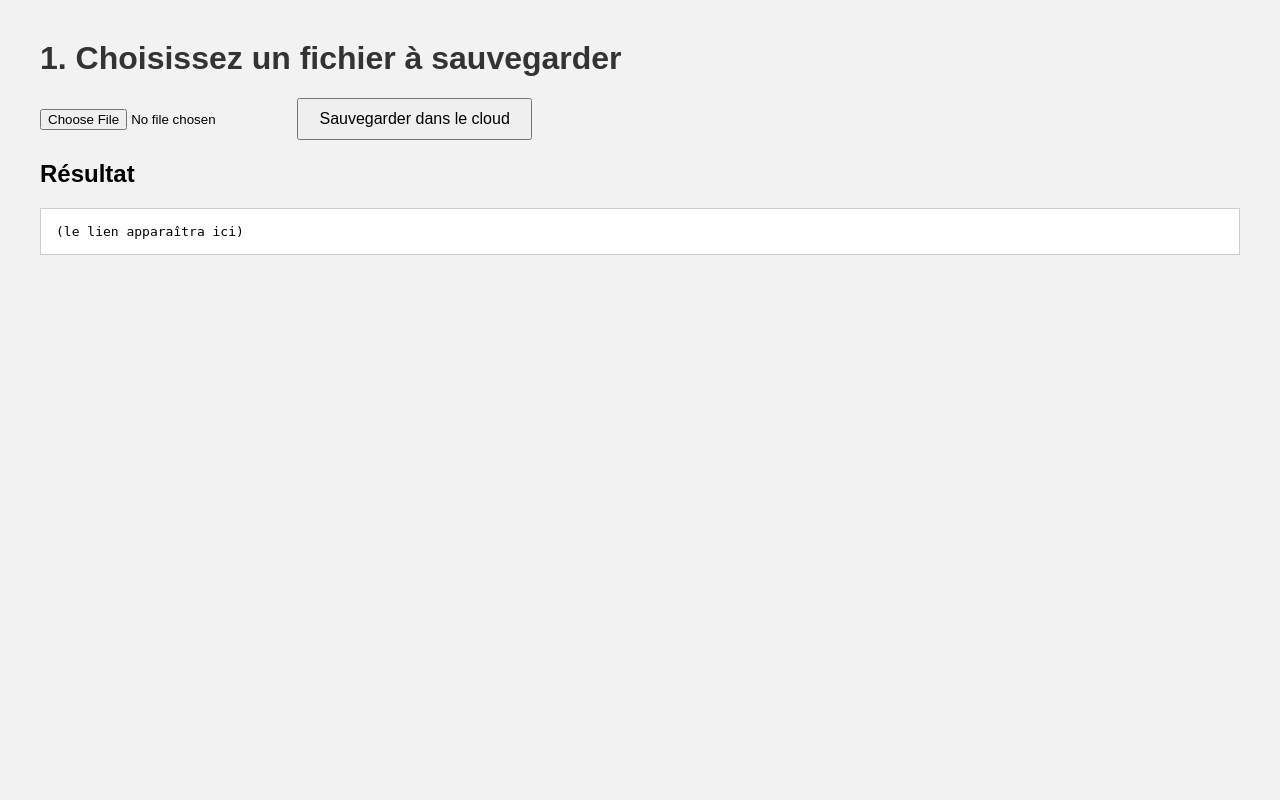
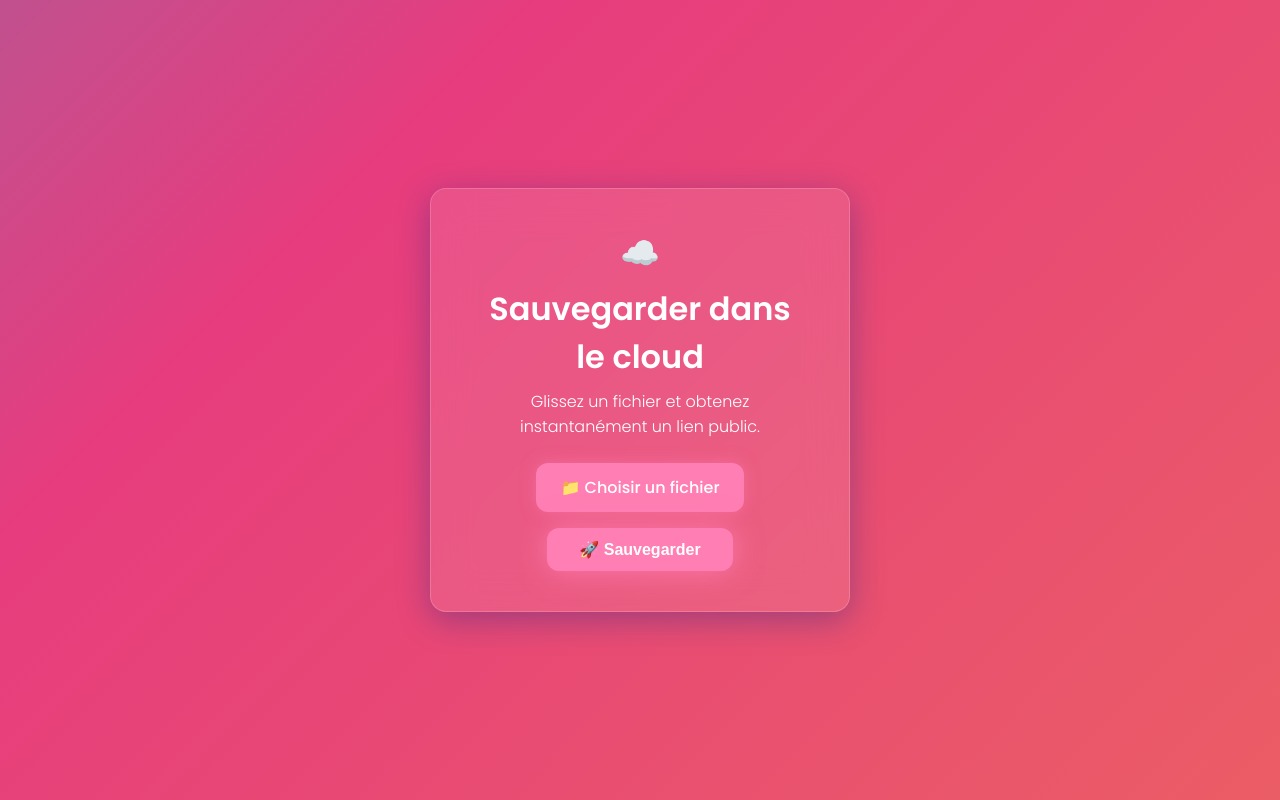
Before and after one commit to foppi-10/backup-app, a Flask app: page / in a window 1280 px wide. Run offline with Flask 3, Linux system fonts and the light colour scheme.

Commit message:
Refactor index.html for better UI and structure
Updated the title and enhanced the styling for improved user experience. Modified the form layout and added a file input label.

```diff
--- a/templates/index.html
+++ b/templates/index.html
@@ -2,31 +2,175 @@
 <html lang="fr">
 <head>
   <meta charset="utf-8">
-  <title>Sauvegarde Cloud Render</title>
+  <title>Sauvegarde Cloud</title>
+  <meta name="viewport" content="width=device-width, initial-scale=1">
+  <link href="https://fonts.googleapis.com/css2?family=Poppins:wght@300;500;600&display=swap" rel="stylesheet">
   <style>
-    body{font-family:Arial;margin:40px;background:#f2f2f2}
-    h1{color:#333}
-    button{padding:10px 20px;font-size:16px}
-    pre{background:#fff;padding:15px;border:1px solid #ccc}
+    :root {
+      --bg: linear-gradient(-45deg, #ee7752, #e73c7e, #23a6d5, #23d5ab);
+      --glass: rgba(255, 255, 255, 0.1);
+      --glass-border: rgba(255, 255, 255, 0.18);
+      --text: #ffffff;
+      --accent: #ff7eb3;
+      --accent-hover: #ff5983;
+      --shadow: 0 8px 32px 0 rgba(31, 38, 135, 0.37);
+      --radius: 16px;
+      --transition: all 0.3s ease;
+    }
+
+    * {
+      box-sizing: border-box;
+      margin: 0;
+      padding: 0;
+    }
+
+    body {
+      font-family: 'Poppins', sans-serif;
+      background: var(--bg);
+      background-size: 400% 400%;
+      animation: gradientBG 15s ease infinite;
+      height: 100vh;
+      display: flex;
+      align-items: center;
+      justify-content: center;
+      color: var(--text);
+      overflow: hidden;
+    }
+
+    @keyframes gradientBG {
+      0% { background-position: 0% 50%; }
+      50% { background-position: 100% 50%; }
+      100% { background-position: 0% 50%; }
+    }
+
+    .glass-card {
+      background: var(--glass);
+      backdrop-filter: blur(20px);
+      -webkit-backdrop-filter: blur(20px);
+      border: 1px solid var(--glass-border);
+      border-radius: var(--radius);
+      box-shadow: var(--shadow);
+      padding: 2.5rem 3rem;
+      max-width: 420px;
+      width: 90%;
+      text-align: center;
+      animation: fadeIn 1.2s ease;
+    }
+
+    @keyframes fadeIn {
+      from { opacity: 0; transform: translateY(30px); }
+      to { opacity: 1; transform: translateY(0); }
+    }
+
+    h1 {
+      font-size: 2rem;
+      font-weight: 600;
+      margin-bottom: 0.5rem;
+    }
+
+    p {
+      font-size: 1rem;
+      font-weight: 300;
+      margin-bottom: 1.5rem;
+    }
+
+    input[type="file"] {
+      display: none;
+    }
+
+    .file-label {
+      display: inline-block;
+      padding: 0.75rem 1.5rem;
+      background: var(--accent);
+      color: #fff;
+      border-radius: 12px;
+      cursor: pointer;
+      transition: var(--transition);
+      font-weight: 500;
+      box-shadow: 0 0 15px rgba(255, 126, 179, 0.5);
+    }
+
+    .file-label:hover {
+      background: var(--accent-hover);
+      box-shadow: 0 0 25px rgba(255, 126, 179, 0.8);
+      transform: scale(1.05);
+    }
+
+    button {
+      margin-top: 1rem;
+      padding: 0.75rem 2rem;
+      background: var(--accent);
+      color: #fff;
+      border: none;
+      border-radius: 12px;
+      font-size: 1rem;
+      font-weight: 600;
+      cursor: pointer;
+      transition: var(--transition);
+      box-shadow: 0 0 15px rgba(255, 126, 179, 0.5);
+      animation: pulse 2s infinite;
+    }
+
+    @keyframes pulse {
+      0% { box-shadow: 0 0 15px rgba(255, 126, 179, 0.5); }
+      50% { box-shadow: 0 0 30px rgba(255, 126, 179, 0.9); }
+      100% { box-shadow: 0 0 15px rgba(255, 126, 179, 0.5); }
+    }
+
+    button:hover {
+      background: var(--accent-hover);
+      transform: scale(1.05);
+    }
+
+    #result {
+      margin-top: 1.5rem;
+      background: rgba(255, 255, 255, 0.15);
+      border: 1px solid var(--glass-border);
+      border-radius: 12px;
+      padding: 1rem;
+      font-size: 0.9rem;
+      max-height: 200px;
+      overflow: auto;
+      text-align: left;
+      display: none;
+    }
+
+    .emoji {
+      font-size: 2rem;
+      margin-bottom: 0.5rem;
+    }
   </style>
 </head>
+
 <body>
-  <h1>1. Choisissez un fichier à sauvegarder</h1>
-  <form id="uploadForm" enctype="multipart/form-data">
-    <input type="file" name="file" required>
-    <button type="submit">Sauvegarder dans le cloud</button>
-  </form>
+  <div class="glass-card">
+    <div class="emoji">☁️</div>
+    <h1>Sauvegarder dans le cloud</h1>
+    <p>Glissez un fichier et obtenez instantanément un lien public.</p>
 
-  <h2>Résultat</h2>
-  <pre id="result">(le lien apparaîtra ici)</pre>
+    <form id="uploadForm" enctype="multipart/form-data">
+      <input type="file" name="file" id="fileInput" required>
+      <label for="fileInput" class="file-label">📁 Choisir un fichier</label>
+      <button type="submit">🚀 Sauvegarder</button>
+    </form>
+
+    <pre id="result"></pre>
+  </div>
 
   <script>
-    document.getElementById("uploadForm").addEventListener("submit", async (e) => {
+    const form = document.getElementById('uploadForm');
+    const result = document.getElementById('result');
+
+    form.addEventListener('submit', async (e) => {
       e.preventDefault();
-      const data = new FormData(e.target);
-      const res  = await fetch("/upload", {method:"POST", body:data});
+      result.style.display = 'block';
+      result.textContent = 'Envoi en cours…';
+
+      const data = new FormData(form);
+      const res = await fetch('/upload', { method: 'POST', body: data });
       const json = await res.json();
-      document.getElementById("result").textContent = JSON.stringify(json, null, 2);
+
+      result.textContent = JSON.stringify(json, null, 2);
     });
   </script>
 </body>
```
